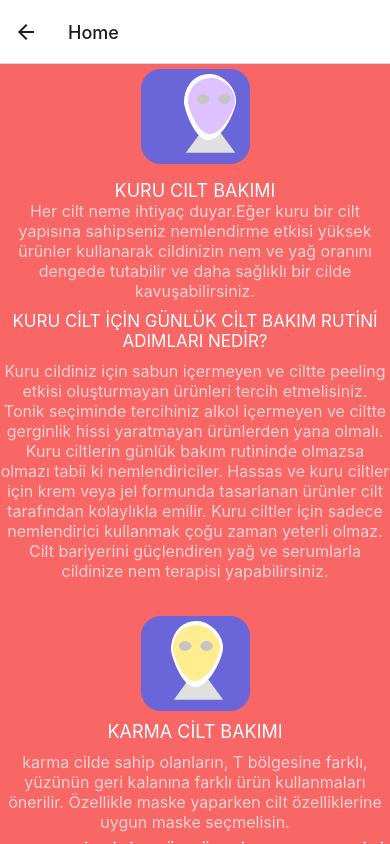
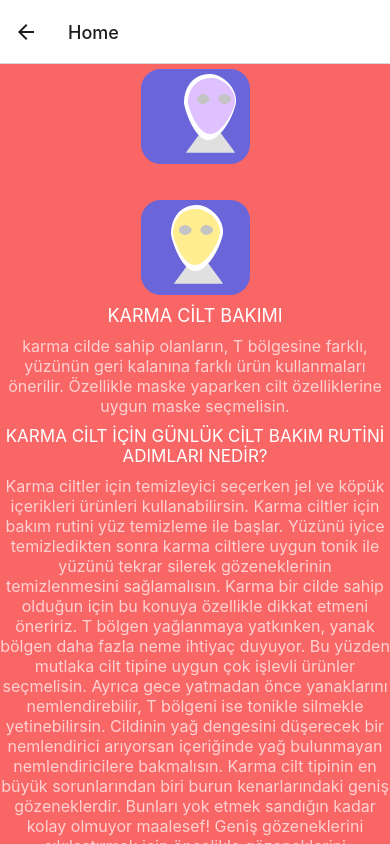
Before and after one commit to oguzhankayapinar/FaceDedector.ReactNative, a React Native app: screen /Home in a window 390 px wide. Built offline with nearby package versions, Linux system fonts and the light colour scheme.

Commit message:
V1.7.1_Home_Navigation_Update

```diff
--- a/src/screens/Home/index.js
+++ b/src/screens/Home/index.js
@@ -1,14 +1,21 @@
-import React from "react";
-import { View, Text, ScrollView, Image } from "react-native";
+import React, { useState } from "react";
+import { View, Text, ScrollView, Image, TouchableOpacity } from "react-native";
 import { useSelector } from "react-redux";
 import styles from "./styles";
 
-const Home = () => {
+const Home = ({ navigation }) => {
   const state = useSelector((state) => state.App.list);
   console.log("Home sayfa", state);
-  return (
-    <ScrollView>
-      <View style={styles.container}>
+
+
+  const [result, setResult] = useState("");
+
+  React.useEffect(() => {
+
+    let randomNumber = Math.floor(Math.random() * 2) + 1
+
+    switch (randomNumber) {
+      case 1: setResult(<View style={styles.container}>
         <View style={styles.faces}>
           <Image source={require("../../İmages/facebg.png")} style={styles.facebg} />
           <Image source={require("../../İmages/face.png")} style={styles.face} />
@@ -31,7 +38,16 @@ const Home = () => {
             yapabilirsiniz.
           </Text>
         </View>
-
+      </View>);
+        break;
+      case 2: setResult(<View style={styles.container}>
+        <View style={styles.faces}>
+          <Image source={require("../../İmages/facebg.png")} style={styles.facebg} />
+          <Image source={require("../../İmages/face.png")} style={styles.face} />
+          <Image source={require("../../İmages/eyes.png")} style={styles.eyes} />
+          <Image source={require("../../İmages/dry.png")} style={styles.dry} />
+          <Image source={require("../../İmages/body.png")} style={styles.body} />
+        </View>
         <View style={styles.karmaciltcontainer}>
           <View style={styles.faceskarma}>
             <Image source={require("../../İmages/facebg.png")} style={styles.facebg} />
@@ -57,7 +73,17 @@ const Home = () => {
             gerekiyor.
           </Text>
         </View>
-
+      </View>
+      );
+        break;
+      case 3: setResult(<View style={styles.container}>
+        <View style={styles.faces}>
+          <Image source={require("../../İmages/facebg.png")} style={styles.facebg} />
+          <Image source={require("../../İmages/face.png")} style={styles.face} />
+          <Image source={require("../../İmages/eyes.png")} style={styles.eyes} />
+          <Image source={require("../../İmages/dry.png")} style={styles.dry} />
+          <Image source={require("../../İmages/body.png")} style={styles.body} />
+        </View>
         <View style={styles.yaglıcontainer}>
           <View style={styles.facesyaglı}>
             <Image source={require("../../İmages/facebg.png")} style={styles.facebg} />
@@ -86,6 +112,27 @@ const Home = () => {
           </Text>
         </View>
       </View>
+      );
+        break;
+    }
+
+  }, []);
+
+  return (
+    <ScrollView>
+      <View style={styles.container}>
+        {result}
+
+        <TouchableOpacity
+          onPress={() => {
+            navigation.navigate("Login", { screen: "Login" });
+            console.log(navigation.navigate("Login", { screen: "Login" }));
+          }}
+          style={styles.homepage}
+        >
+          <Text style={styles.homebutton}>Go Home Page</Text>
+        </TouchableOpacity>
+      </View>
     </ScrollView>
   );
 };
--- a/src/screens/Home/styles.js
+++ b/src/screens/Home/styles.js
@@ -12,7 +12,8 @@ const styles = StyleSheet.create({
   },
   kurucilt: {
     marginBottom: 10,
-    marginTop: 5,
+    marginTop: 10,
+    height: H(100)
   },
   kurucilttext: {
     color: "white",
```
